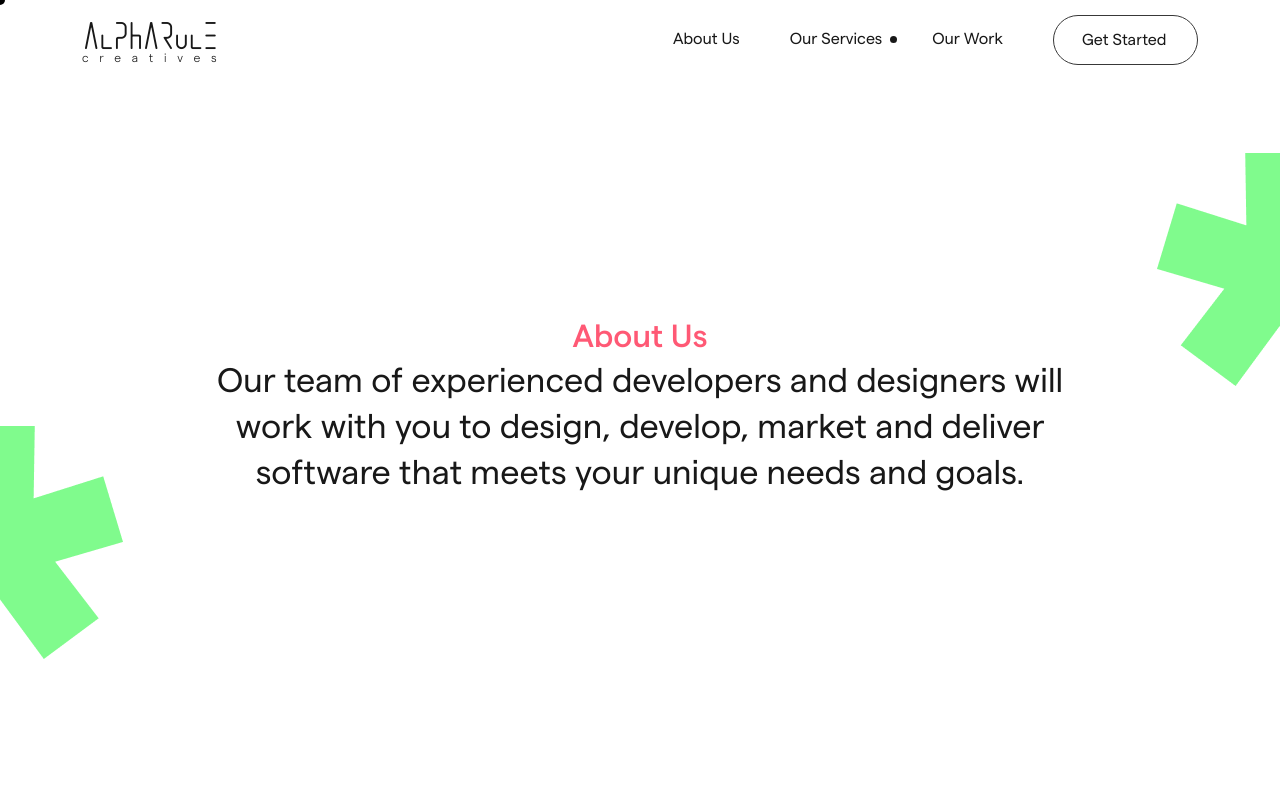
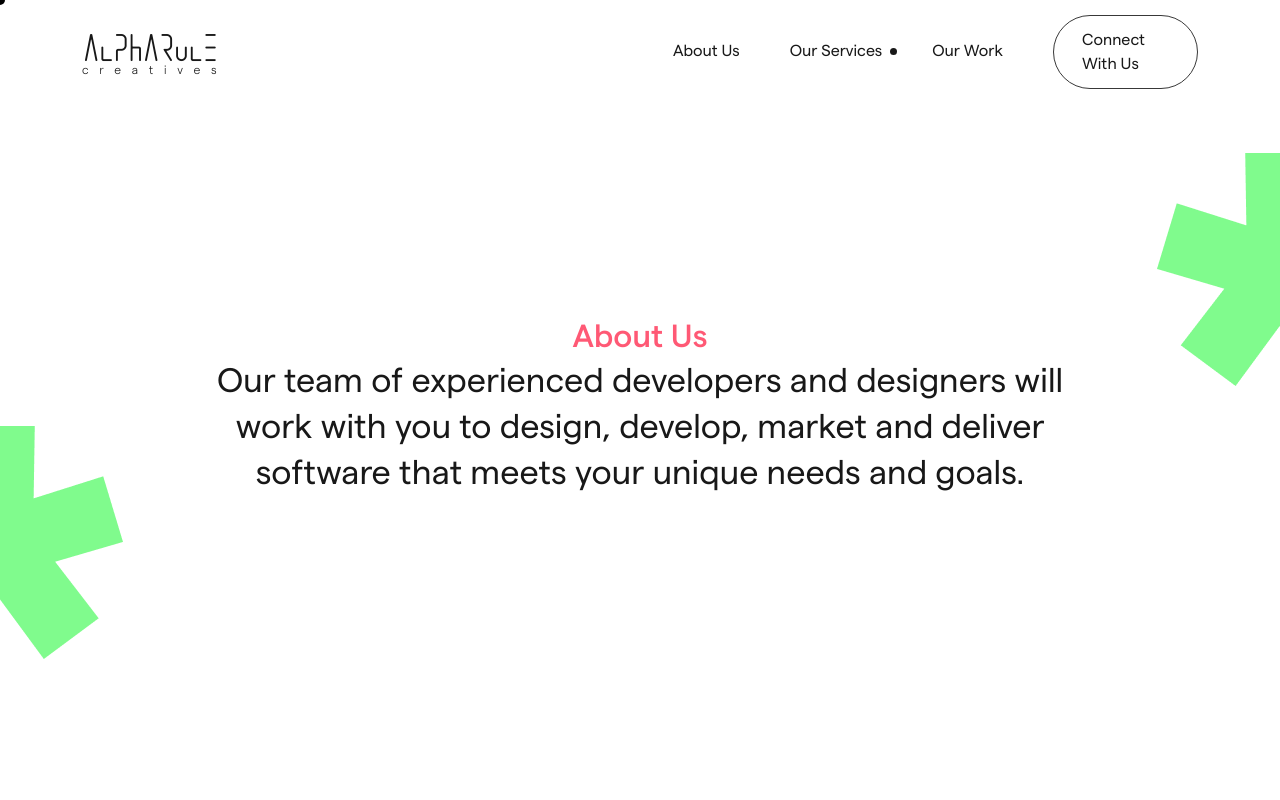
Before and after one commit to panthar-devs/alpharule-main, a Next.js app: page /about in a window 1280 px wide. Shown: the top 800 px of the page. Built offline with nearby package versions, Linux system fonts and the light colour scheme.

Commit message:
change get started

```diff
--- a/Components/Navbar/index.js
+++ b/Components/Navbar/index.js
@@ -183,7 +183,7 @@ const Navbar = () => {
                           className={nav_btn_started}
                           style={{ left: navbuttonPosition.x, top: navbuttonPosition.y }}
                         >
-                          <span>Get Started</span>
+                          <span>Connect With Us</span>
                         </div>
                       </Link>
                     </li>
```
